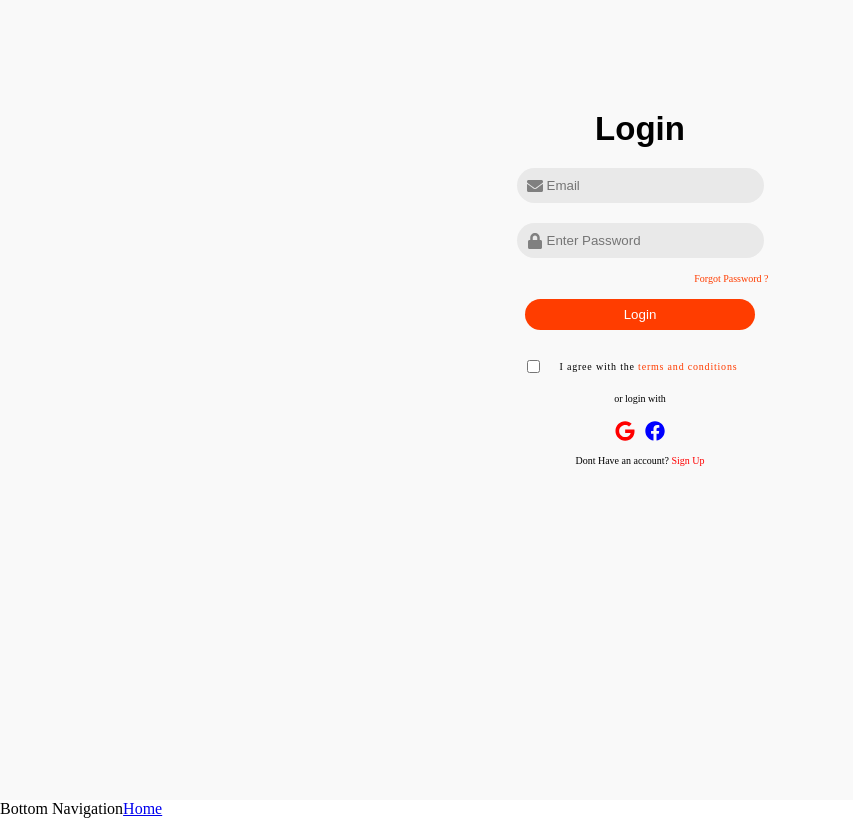
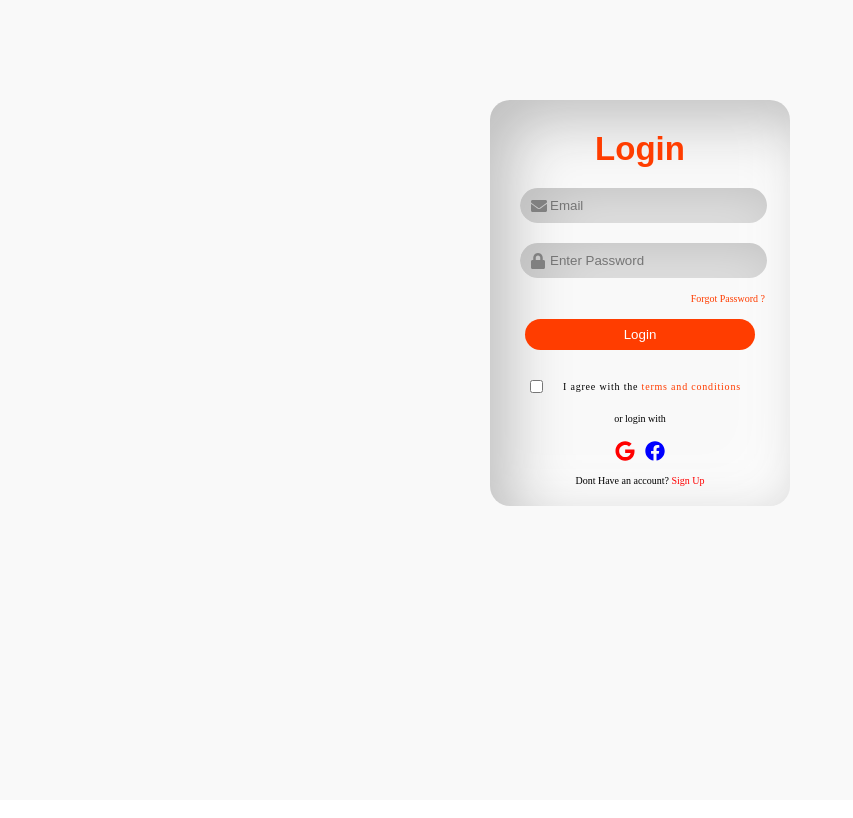
Before and after one commit to ahmadammad908/Food-App, a React (Vite) app: page /login1 in a window 1280 px wide. Shown: the whole page, without its empty margins (0-853 px from the left). Built offline with nearby package versions, Linux system fonts and the light colour scheme.

Commit message:
Fast-Taste

```diff
--- a/index.html
+++ b/index.html
@@ -4,7 +4,7 @@
     <meta charset="UTF-8" />
     <link rel="icon" type="image/svg+xml" href="/vite.svg" />
     <meta name="viewport" content="width=device-width, initial-scale=1.0" />
-    <title>Vite + React</title>
+    <title>Fast Taste</title>
     <link href="https://fonts.googleapis.com/css2?family=Open+Sans:wght@300&family=Pacifico&display=swap" rel="stylesheet">
   </head>
   <body>
--- a/src/App.jsx
+++ b/src/App.jsx
@@ -6,6 +6,7 @@ import Login from "./Forms/Login";
 import SignUp from "./Forms/SignUp";
 import Home from "./components/Home";
 import Main from "../src/main/Main";
+import Profile from "./components/Profile";
 import {
   BrowserRouter as Router,
   Route,
@@ -26,7 +27,9 @@ const App = () => {
     if (
       pathname === "/login" ||
       pathname === "/signup" ||
-      pathname === "/main"
+      pathname === "/main" ||
+      pathname === "/login1" ||
+      pathname === "/signup1"
     ) {
       return null;
     } else {
@@ -53,6 +56,7 @@ const App = () => {
           <Route path="/signup" element={<SignUp />} />
           <Route path="/signup1" element={<SignUp />} />
           <Route path="/cart" element={<Cart />} />
+          <Route path="/profile" element={<Profile />}></Route>
         </Routes>
         <HeaderConditional />
       </Router>
--- a/src/Forms/FormInput.jsx
+++ b/src/Forms/FormInput.jsx
@@ -28,13 +28,14 @@ const FormInput = (props) => {
         {/* Added position absolute and left positioning */}
         <input
           style={{
-            padding: "10px 40px",
-            background: "#E9E9E9",
+            padding: "10px 30px",
             borderRadius: "50px",
             margin: "10px",
             outline: "none",
             border: "none",
-
+            background: "linear-gradient(145deg, #E9E9E9, #ffff);",
+            boxShadow:
+              "inset 20px 20px 60px #bebebe, inset -20px -20px 60px #ffffff",
             paddingLeft: "30px",
           }}
           {...inputProps}
--- a/src/Forms/Login.jsx
+++ b/src/Forms/Login.jsx
@@ -59,7 +59,11 @@ const Login = () => {
       <div>
         <div
           className="box"
-          style={{ width: "100%", background: "#ffff", height: "100vh" }}
+          style={{
+            width: "100%",
+            background: "#ffff",
+            minHeight: "100vh",
+          }}
         >
           <div
             className="container"
@@ -76,13 +80,28 @@ const Login = () => {
                 overflow: "hidden",
               }}
             >
-              <form className="form">
-                <div style={{ display: "flex", justifyContent: "center" }}>
+              <form
+                className="form"
+                style={{
+                  borderRadius: "20px",
+                  padding: "20px",
+                  background: "linear-gradient(145deg, #cacaca, #f0f0f0);",
+                  boxShadow:
+                    "inset 20px 20px 60px #bebebe, inset -20px -20px 60px #ffffff",
+                }}
+              >
+                <div
+                  style={{
+                    display: "flex",
+                    justifyContent: "center",
+                  }}
+                >
                   <h1
                     style={{
                       fontSize: "33px",
                       fontFamily: "sans-serif",
                       padding: "10px",
+                      color: "#FF3D00",
                     }}
                   >
                     Login
@@ -94,7 +113,7 @@ const Login = () => {
                       style={{
                         position: "absolute",
                         top: "50%",
-                        left: "20px",
+                        left: "21px",
                         color: "gray",
                         transform: "translateY(-50%)",
                       }}
@@ -102,12 +121,14 @@ const Login = () => {
                     <input
                       style={{
                         padding: "10px 40px",
-                        background: "#E9E9E9",
                         borderRadius: "50px",
                         margin: "10px",
                         outline: "none",
                         border: "none",
                         paddingLeft: "30px",
+                        background: "linear-gradient(145deg, #E9E9E9, #ffff);",
+                        boxShadow:
+                          "inset 20px 20px 60px #bebebe, inset -20px -20px 60px #ffffff",
                       }}
                       type={"email"}
                       name="email"
@@ -131,11 +152,13 @@ const Login = () => {
                     <input
                       style={{
                         padding: "10px 40px",
-                        background: "#E9E9E9",
                         borderRadius: "50px",
                         margin: "10px",
                         outline: "none",
                         border: "none",
+                        background: "linear-gradient(145deg, #E9E9E9, #ffff);",
+                        boxShadow:
+                          "inset 20px 20px 60px #bebebe, inset -20px -20px 60px #ffffff",
                         paddingLeft: "30px",
                       }}
                       type={"password"}
--- a/src/Forms/SignUp.jsx
+++ b/src/Forms/SignUp.jsx
@@ -74,7 +74,7 @@ const SignUp = () => {
           updateProfile(user, {
             displayName: inputValues.email,
           });
-          navigate("/");
+          navigate("/login");
         })
         .catch((error) => {
           if (error.message == "Firebase: Error (auth/email-already-in-use).") {
@@ -119,13 +119,24 @@ const SignUp = () => {
               overflow: "hidden",
             }}
           >
-            <form className="form" style={{}}>
+            <form
+              className="form"
+              style={{
+                padding: "20px",
+                borderRadius: "20px",
+                background: "linear-gradient(145deg, #E9E9E9, #ffff);",
+                boxShadow:
+                  "inset 20px 20px 60px #bebebe, inset -20px -20px 60px #ffffff",
+                paddingLeft: "30px",
+              }}
+            >
               <div style={{ display: "flex", justifyContent: "center" }}>
                 <h1
                   style={{
                     fontSize: "33px",
                     fontFamily: "sans-serif",
                     padding: "10px",
+                    color: "#FF3D00",
                   }}
                 >
                   Sign Up
--- a/src/components/BottomNavigation.jsx
+++ b/src/components/BottomNavigation.jsx
@@ -1,12 +1,56 @@
-import React from "react";
+import React, { useState } from "react";
+import { BottomNavigation, BottomNavigationAction } from "@mui/material";
+import { FaHome, FaShoppingCart, FaUser } from "react-icons/fa";
 import { Link } from "react-router-dom";
-const BottomNavigation = () => {
+
+const BottomNavigations = () => {
+  const [value, setValue] = useState(0);
+
+  const handleChange = (event, newValue) => {
+    setValue(newValue);
+  };
+
+  const handleIconClick = (event, newValue) => {
+    setValue(newValue);
+  };
+
   return (
     <>
-      Bottom Navigation
-      <Link to={"/cart"}>Home</Link>
+      <div style={{ position: "fixed", bottom: 0, width: "100%" }}>
+        <BottomNavigation showLabels value={value} onChange={handleChange}>
+          <BottomNavigationAction
+            label="Recents"
+            style={{ color: value === 0 ? "#FF3D00" : "gray" }}
+            icon={
+              <FaHome style={{ color: value === 0 ? "#FF3D00" : "gray" }} />
+            }
+            component={Link}
+            to="/"
+          />
+          <BottomNavigationAction
+            label="Cart"
+            style={{ color: value === 1 ? "#FF3D00" : "gray" }}
+            icon={
+              <FaShoppingCart
+                style={{ color: value === 1 ? "#FF3D00" : "gray" }}
+              />
+            }
+            component={Link}
+            to="/cart"
+          />
+          <BottomNavigationAction
+            label="Profile"
+            style={{ color: value === 2 ? "#FF3D00" : "gray" }}
+            icon={
+              <FaUser style={{ color: value === 2 ? "#FF3D00" : "gray" }} />
+            }
+            component={Link}
+            to="/profile"
+          />
+        </BottomNavigation>
+      </div>
     </>
   );
 };
 
-export default BottomNavigation;
+export default BottomNavigations;
--- a/src/components/Home.jsx
+++ b/src/components/Home.jsx
@@ -1,28 +1,7 @@
-import React, { useContext } from "react";
-import { AuthContext } from "../Forms/AuthContext";
-import { useNavigate, Link } from "react-router-dom";
-import Menulink from "./Menulink";
+import React from "react";
+
 const Home = () => {
-  const { dispatch } = useContext(AuthContext);
-  const navigate = useNavigate();
-  const handlelogout = (e) => {
-    dispatch({ type: "LOGOUT" });
-    navigate("/main");
-  };
-  const { currentUser } = useContext(AuthContext);
-  console.log(currentUser);
-
-  return (
-    <>
-      <div>
-        <h1>{currentUser.displayName}</h1>
-        <span onClick={handlelogout}>
-          <Menulink text={"LogOut"} />
-        </span>
-        <Link to={"/cart"}>Cart</Link>
-      </div>
-    </>
-  );
+  return <>This is Home .jsx</>;
 };
 
 export default Home;
--- a/src/components/Menulink.jsx
+++ b/src/components/Menulink.jsx
@@ -6,8 +6,8 @@ const Menulink = ({ text }) => {
   return (
     <>
       <div>
-        <h2>{text}</h2>
-        <span>
+        <h2 style={{ cursor: "pointer" }}>{text}</h2>
+        <span style={{ cursor: "pointer" }}>
           {""}
           {text === "Logout" && `( ${currentUser.displayName} )`}
         </span>
--- /dev/null
+++ b/src/components/Profile.jsx
@@ -0,0 +1,37 @@
+import React, { useContext } from "react";
+import { AuthContext } from "../Forms/AuthContext";
+import { useNavigate, Link } from "react-router-dom";
+import Menulink from "./Menulink";
+const Profile = () => {
+  const { dispatch } = useContext(AuthContext);
+  const navigate = useNavigate();
+  const handlelogout = (e) => {
+    dispatch({ type: "LOGOUT" });
+    navigate("/main");
+  };
+  const { currentUser } = useContext(AuthContext);
+  console.log(currentUser);
+
+  return (
+    <>
+      <div>
+        <h1>{currentUser.displayName}</h1>
+        <img
+          src={
+            currentUser.photoURL ||
+            "https://images.pexels.com/photos/11775682/pexels-photo-11775682.jpeg?auto=compress&cs=tinysrgb&w=1260&h=750&dpr=1"
+          }
+          width={"200px"}
+          style={{ borderRadius: "50px" }}
+        ></img>
+        <span onClick={handlelogout}>
+          <Menulink text={"LogOut"} />
+        </span>
+        <Link to={"/cart"}>Cart</Link>
+        <h1>Ahmad Ammad</h1>
+      </div>
+    </>
+  );
+};
+
+export default Profile;
--- a/src/main/Main.css
+++ b/src/main/Main.css
@@ -5,7 +5,7 @@
 }
 .container {
     width: 100%;
-    height: 100vh;
+    min-height: 100vh;
     background: #F9F9F9;
 }
     /* h1 {font-family: 'Pacifico', cursive;
```
Also changed, not shown: package.json (+8 -1 lines), 1 other file (tests, documents, lock files or other folders).
